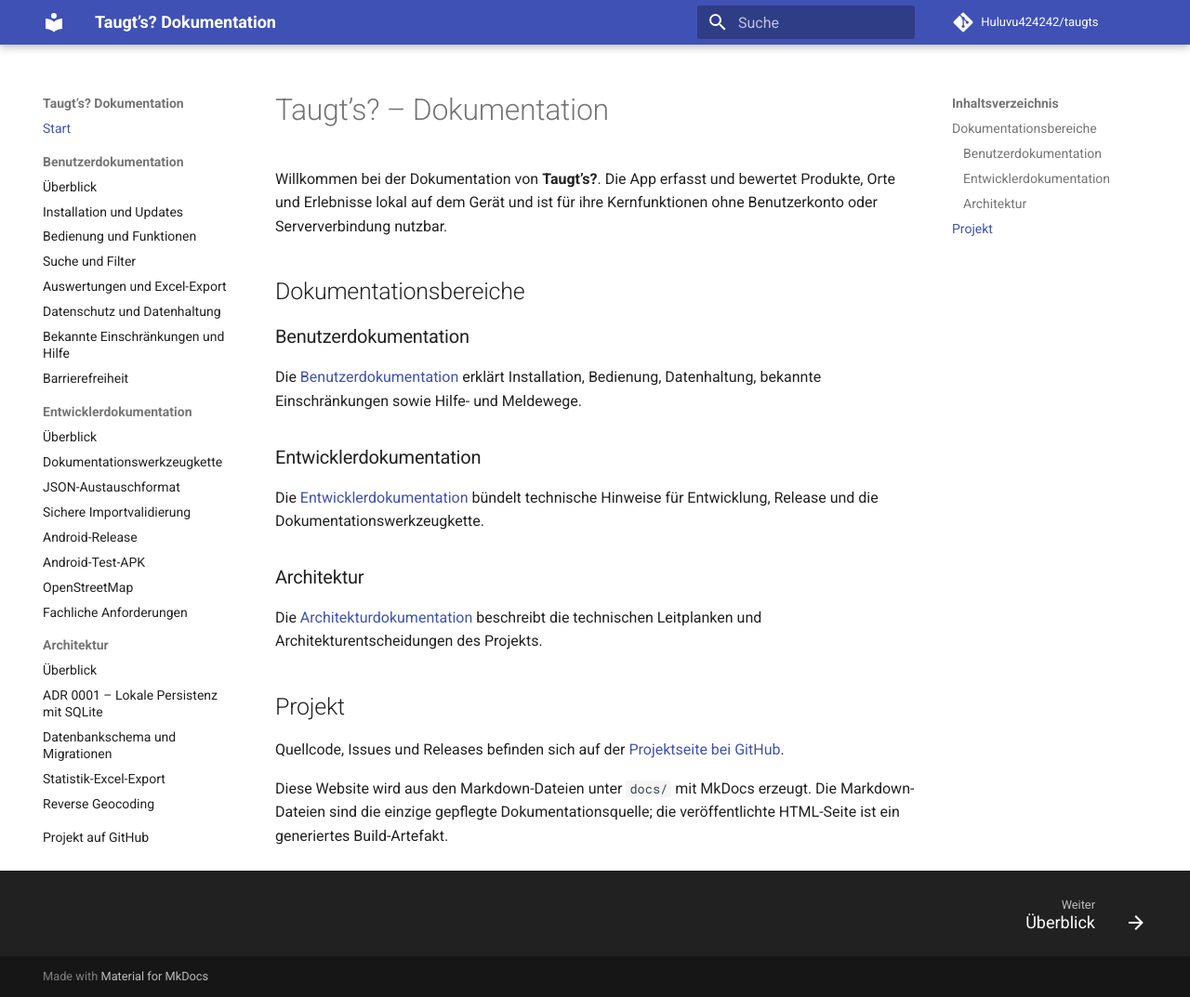
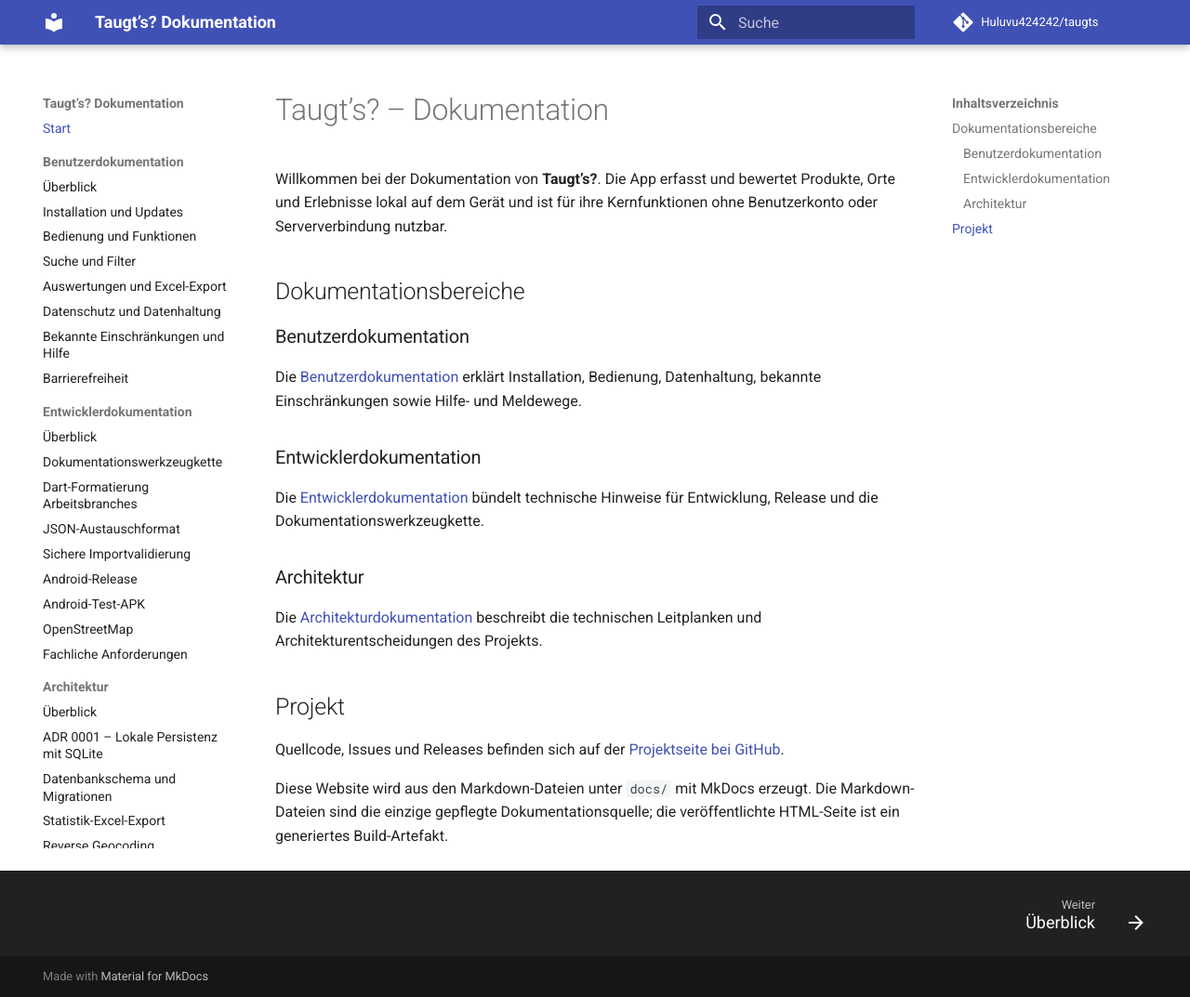
Before and after one commit to Huluvu424242/taugts, an MkDocs documentation site: the page built from docs/index.md, in a window 1280 px wide and 1073 px high. Shown: the whole window at 93% size. Built offline with MkDocs 1.6.1 and Material for MkDocs 9.7.7, drawn with Linux system fonts in a browser that asks for light colours; comment, search, counter and statistics services are not loaded.

Commit message:
docs(#236): Formatter-Bedienung in Entwicklernavigation verlinken

```diff
--- a/mkdocs.yml
+++ b/mkdocs.yml
@@ -36,6 +36,7 @@ nav:
   - Entwicklerdokumentation:
       - Überblick: entwicklung/index.md
       - Dokumentationswerkzeugkette: entwicklung/dokumentationswerkzeugkette.md
+      - Dart-Formatierung Arbeitsbranches: entwicklung/branch-formatierung.md
       - JSON-Austauschformat: entwicklung/austauschformat.md
       - Sichere Importvalidierung: entwicklung/importvalidierung.md
       - Android-Release: android-release.md
```
